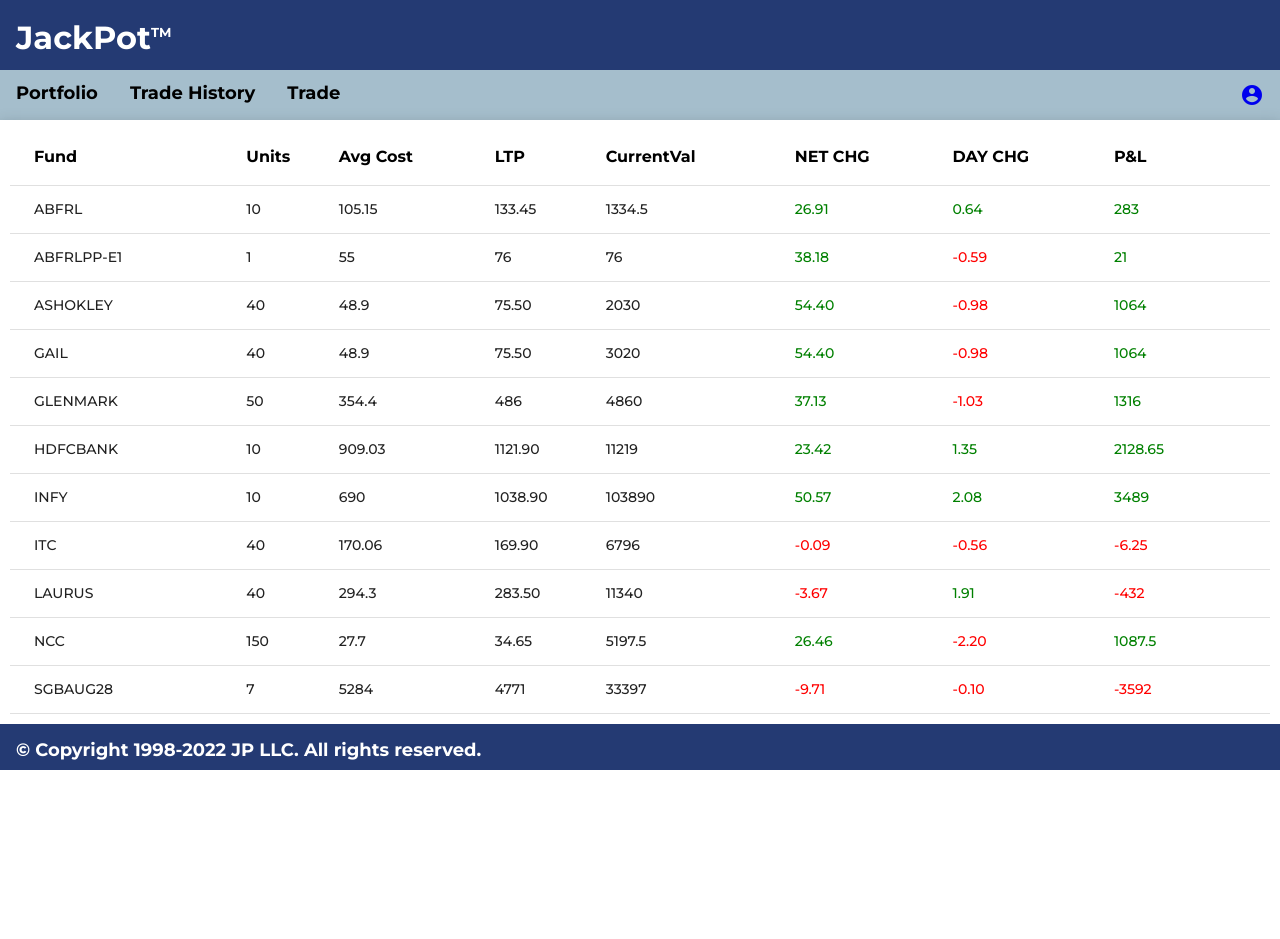
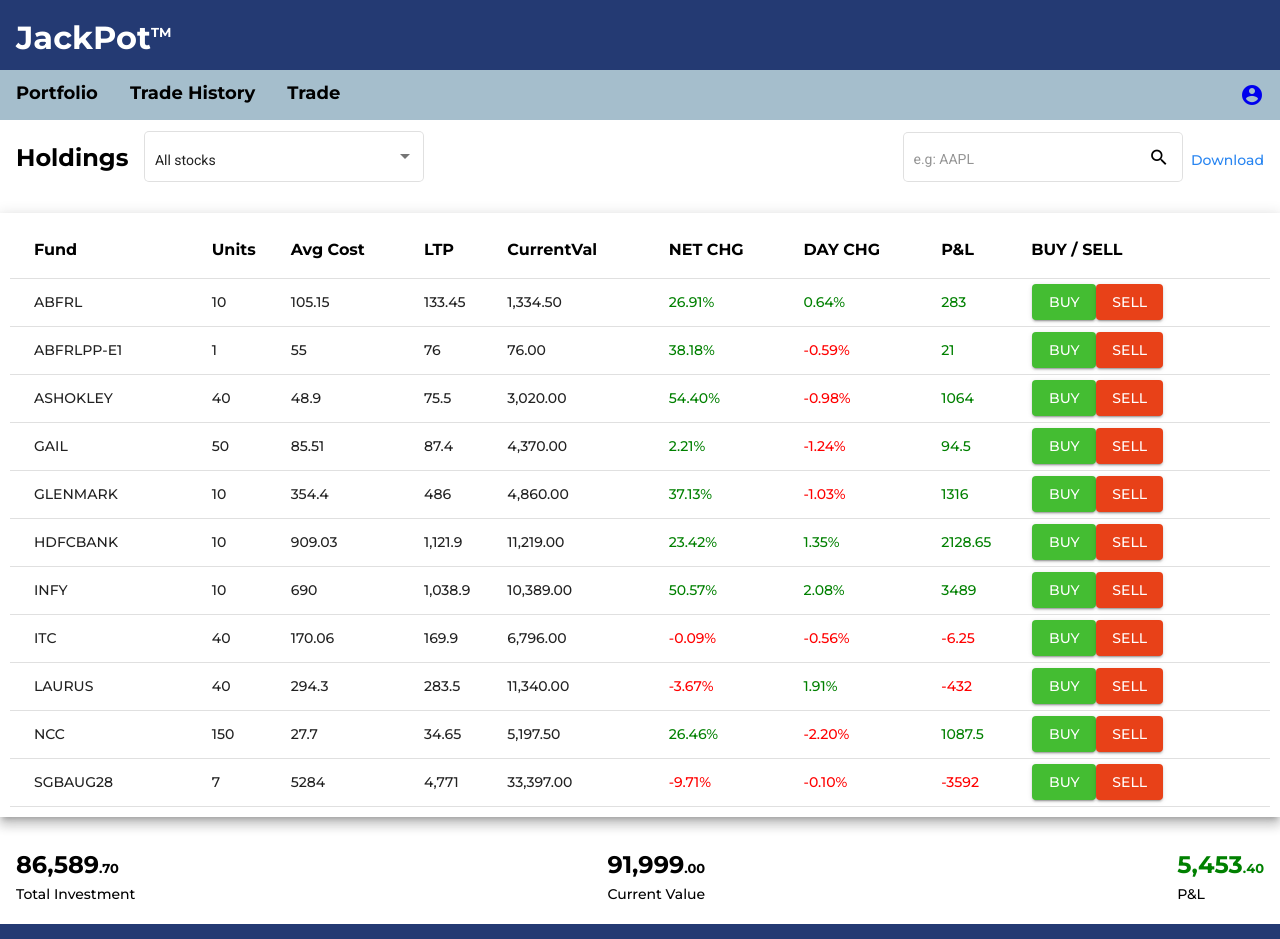
Before and after one commit to lAnirudhRameshl/JackPot, an Angular app in the folder JackPot/: page /portfolio in a window 1280 px wide. Shown: the top 939 px of the page. Before the commit the page ends 800 px from the top, so only its background shows below. Built offline with nearby package versions, Linux system fonts and the light colour scheme.

Commit message:
Filter function added to table

```diff
--- a/JackPot/src/app/app.module.ts
+++ b/JackPot/src/app/app.module.ts
@@ -34,6 +34,7 @@
 import { PorfolioComponent } from './components/pages/porfolio/porfolio.component';
 
 import { PortfolioTableComponent } from './components/molecules/portfolio-table/portfolio-table.component';
+import { TableHeaderComponent } from './components/molecules/table-header/table-header.component';
 
 
 @NgModule({
@@ -58,7 +59,8 @@
     AssetCardComponent,
     TradePageComponent,
     PorfolioComponent,
-    PortfolioTableComponent
+    PortfolioTableComponent,
+    TableHeaderComponent
 
   ],
   imports: [
--- a/JackPot/src/app/components/molecules/nav-bar/nav-bar.component.html
+++ b/JackPot/src/app/components/molecules/nav-bar/nav-bar.component.html
@@ -1,6 +1,6 @@
 <nav>
     <ul>
-        <li><app-nav-bar-link link="#Portfolio" text="Portfolio"></app-nav-bar-link></li>
+        <li><app-nav-bar-link link="/portfolio" text="Portfolio"></app-nav-bar-link></li>
         <li><app-nav-bar-link link="#Portfolio" text="Trade History"></app-nav-bar-link></li>
         <li><app-nav-bar-link link="/trade" text="Trade"></app-nav-bar-link></li>
         <li><a routerLink="/profile"><mat-icon id="icon" aria-label="Example home icon">account_circle</mat-icon></a></li>
--- a/JackPot/src/app/components/molecules/portfolio-table/portfolio-table.component.css
+++ b/JackPot/src/app/components/molecules/portfolio-table/portfolio-table.component.css
@@ -13,3 +13,48 @@
     color: black;
     font-family:'Montserrat';
 }
+.btnbs{
+    display: flex;
+    width:10%;
+    padding: 0;
+}
+
+.btnbs button{
+    margin-right: 0.5rem;
+}
+
+    /* justify-content: space-evenly; */
+    /* padding: 0.5rem; */
+/* .panel{
+    display: flex;
+    /* justify-content: space-between; */
+    /* padding: 1px;
+}
+
+.deleteafter{
+    background-color: #eee;
+    width: 25%;
+    padding: 3rem 3rem;
+
+} */
+td.mat-cell:last-of-type{
+    padding: 0;
+}
+.row{
+    padding: 0.5rem 1rem;
+    margin-top: 1.5rem;
+    display:flex;
+    justify-content: space-between;
+}
+h1{
+    margin:0;
+    font-family: 'Montserrat';
+    font-weight: 600;
+}
+p{
+    font-family: 'Montserrat';
+    font-weight: 400;
+}
+span{
+    font-size: small;
+}
--- a/JackPot/src/app/components/molecules/portfolio-table/portfolio-table.component.html
+++ b/JackPot/src/app/components/molecules/portfolio-table/portfolio-table.component.html
@@ -1,4 +1,4 @@
-<!-- <p>{{dataSource}}</p> -->
+<app-table-header  text="Holdings" (childEmit)="search($event)"></app-table-header>
 <table mat-table [dataSource]="dataSource" class="mat-elevation-z8">
 
     <!-- Fund Column -->
@@ -20,29 +20,54 @@
 
     <ng-container matColumnDef="ltp">
         <th mat-header-cell *matHeaderCellDef> LTP </th>
-        <td mat-cell *matCellDef="let element"> {{element.ltp}} </td>
+        <td mat-cell *matCellDef="let element"> {{element.ltp | number}} </td>
     </ng-container>
     <ng-container matColumnDef="currentval">
         <th mat-header-cell *matHeaderCellDef> CurrentVal </th>
-        <td mat-cell *matCellDef="let element"> {{element.currentval}} </td>
+        <td mat-cell *matCellDef="let element"> {{element.currentval | number:'1.2-2'}} </td>
     </ng-container>
 
     <ng-container matColumnDef="netchg">
         <th mat-header-cell *matHeaderCellDef> NET CHG </th>
-        <td mat-cell *matCellDef="let element" [style.color]="isPositive(element.netchg)?'green':'red'"> {{element.netchg}} </td>
+        <td mat-cell *matCellDef="let element" [style.color]="isPositive(element.netchg)?'green':'red'"> {{element.netchg/100 | percent:'1.2'}} </td>
     </ng-container>
     <ng-container matColumnDef="daychg">
         <th mat-header-cell *matHeaderCellDef> DAY CHG </th>
-        <td mat-cell *matCellDef="let element" [style.color]="isPositive(element.daychg)?'green':'red'"> {{element.daychg}} </td>
+        <td mat-cell *matCellDef="let element" [style.color]="isPositive(element.daychg)?'green':'red'"> {{element.daychg/100 | percent:'1.2'}} </td>
     </ng-container>
 
     <ng-container matColumnDef="pandl">
         <th mat-header-cell *matHeaderCellDef> P&L </th>
         <td mat-cell *matCellDef="let element" [style.color]="isPositive(element.pandl)?'green':'red'"> {{element.pandl}} </td>
     </ng-container>
+
+    <ng-container matColumnDef="btn">
+        <th mat-header-cell *matHeaderCellDef> BUY / SELL </th>
+        <td mat-cell *matCellDef="let element"> <app-buy-sell-panel class="btnbs"></app-buy-sell-panel></td>
+    </ng-container>
+
     <tr mat-header-row *matHeaderRowDef="displayedColumns"></tr>
     <tr mat-row *matRowDef="let row; columns: displayedColumns;"></tr>
 </table>
+
+<div class="row">
+    <div>
+        <!-- <h1>{{totalInvestment | number:'1.2-2' }}</h1> -->
+        <h1>{{arr2[0] | number}}<span>{{'.'+arr2[1] + '0'}}</span></h1>
+        <p>Total Investment</p>
+    </div>
+    <div>
+        <!-- <h1>{{currentVal | number:'1.2-2'}}</h1> -->
+        <h1>{{arr1[0] | number}}<span *ngIf="arr1[1]">{{'.'+arr1[1] + '0'}}</span><span *ngIf="!arr1[1]">{{'.00'}}</span></h1>
+        <p>Current Value</p>
+    </div>
+    <div>
+        <!-- <h1 [style.color]="isPositive(netpl)?'green':'red'">{{netpl | number:'1.2-2'}}</h1> -->
+        <h1 [style.color]="isPositive(netpl)?'green':'red'">{{arr[0] | number}}<span>{{'.'+arr[1] + '0'}}</span></h1>
+        <p>P&L</p>
+    </div>
+
+</div>
 
 <!-- <table>
     <thead>
--- a/JackPot/src/app/components/molecules/portfolio-table/portfolio-table.component.ts
+++ b/JackPot/src/app/components/molecules/portfolio-table/portfolio-table.component.ts
@@ -1,4 +1,4 @@
-import { Component, OnInit } from '@angular/core';
+import { Component, OnChanges, OnInit, SimpleChanges } from '@angular/core';
 import { MatTableDataSource } from '@angular/material/table';
 import { Portfolio } from 'src/app/models/portfolio.model';
 import { PortfolioDataService } from 'src/app/services/portfolio-data.service';
@@ -11,16 +11,45 @@
 export class PortfolioTableComponent implements OnInit {
 
   data: Portfolio[]=[];
+  searchText="";
   dataSource!: MatTableDataSource<Portfolio>;
 
-  displayedColumns: string[] = ['fund','units','avgcost','ltp','currentval','netchg','daychg','pandl'];
+  totalInvestment:number=0;
+  netpl:number = 0;
+  currentVal: number=0;
+
+  arr:any[]=[];
+  arr1:any[]=[];
+  arr2:any[]=[];
+
+  displayedColumns: string[] = ['fund','units','avgcost','ltp','currentval','netchg','daychg','pandl','btn'];
   constructor(private ds:PortfolioDataService) { }
+
+  search(e:any){
+    console.log("Insie parent..fuction search called..");
+    this.searchText = e;
+    this.dataSource.filter = e.trim().toLowerCase();
+  }
 
   ngOnInit(): void {
     this.ds.getPortfolioData().subscribe((data)=>{
       this.data=data;
       this.dataSource = new MatTableDataSource(this.data);
+      this.data.forEach((dt)=>{
+        console.log('DATAA:'+ dt.currentval);
+        this.currentVal += dt.currentval;
+        this.netpl += dt.pandl;
+        this.totalInvestment += (dt.units * dt.avgcost);
+
+        })
+        cal();
     })
+    const cal = () =>{
+      this.arr = this.netpl.toString().split('.');
+      this.arr1 = this.currentVal.toString().split('.');
+      this.arr2 = this.totalInvestment.toString().split('.');
+    }
+
 
   }
 
@@ -29,5 +58,4 @@
     else
       return false;
   }
-
 }
--- /dev/null
+++ b/JackPot/src/app/components/molecules/table-header/table-header.component.css
@@ -0,0 +1,47 @@
+.row{
+    display:flex;
+    justify-content: space-between;
+    padding:0.5rem 1rem;
+}
+.col{
+    display: flex;
+    align-items: center;
+}
+h1{
+    margin-right: 1rem;
+    font-family: 'Montserrat';
+    font-weight: 600;
+}
+button {
+    background-color: #2573BB;
+    color: white;
+    padding: 0.2rem 0;
+    width: fit-content;
+    height: 50px;
+    border: none;
+    border-radius: 7px;
+    font-family: 'Montserrat' !important;
+}
+::ng-deep .mat-form-field-infix{
+    display: flex !important;
+    padding: 0;
+}
+.search {
+    flex-grow: 3;
+    display: flex;
+    align-items: center;
+    font-size: 12px;
+}
+
+.search mat-form-field {
+    flex-grow: 1;
+    margin: 0 5px;
+}
+.download{
+    color: #2885F1;
+    margin-left: 0.5rem;
+}
+
+.mat-form-field{
+    width: 20em;
+}
--- /dev/null
+++ b/JackPot/src/app/components/molecules/table-header/table-header.component.html
@@ -0,0 +1,30 @@
+<div class="row">
+    <div class="col">
+        <h1>{{text}}</h1>
+        <mat-form-field appearance="outline">
+            <mat-select [(ngModel)]="selectedAssetType">
+              <mat-option [value]="assetType" *ngFor="let assetType of assetTypes">
+                {{ assetType }}
+              </mat-option>
+            </mat-select>
+          </mat-form-field>
+    </div>
+    <div class="col">
+        <div>
+            <mat-form-field appearance="outline">
+                <input
+                  type="text"
+                  (change)="callParent(searchText.value)"
+                  #searchText
+                  matInput
+                  [(ngModel)]="assetSearch"
+                  placeholder="e.g: AAPL"
+                />
+                <mat-icon matSuffix id="icon" aria-label="Example home icon">search</mat-icon>
+              </mat-form-field>
+
+        </div>
+
+        <p class="download">Download</p>
+    </div>
+</div>
--- /dev/null
+++ b/JackPot/src/app/components/molecules/table-header/table-header.component.ts
@@ -0,0 +1,31 @@
+import { outputAst } from '@angular/compiler';
+import { Component, EventEmitter, Input, OnInit, Output } from '@angular/core';
+import { ASSET_TYPES } from 'src/app/constants/asset-types';
+
+@Component({
+  selector: 'app-table-header',
+  templateUrl: './table-header.component.html',
+  styleUrls: ['./table-header.component.css']
+})
+export class TableHeaderComponent implements OnInit {
+
+  @Input() text?:string;
+  @Output() childEmit = new EventEmitter();
+
+  assetTypes: string[] = ASSET_TYPES;
+  selectedAssetType: string = this.assetTypes[0];
+  assetSearch = "";
+
+  constructor() { }
+
+  ngOnInit(): void {
+  }
+  callParent(data:string){
+    console.log("Parent component called.."+ data);
+    this.childEmit.emit(data);
+  }
+
+}
+function output() {
+  throw new Error('Function not implemented.');
+}
--- a/JackPot/src/app/components/pages/porfolio/porfolio.component.html
+++ b/JackPot/src/app/components/pages/porfolio/porfolio.component.html
@@ -1,2 +1,3 @@
 <app-nav-bar></app-nav-bar>
+<!-- <app-table-header text="Holdings"></app-table-header> -->
 <app-portfolio-table></app-portfolio-table>
--- a/JackPot/src/assets/data/holdings.json
+++ b/JackPot/src/assets/data/holdings.json
@@ -25,24 +25,24 @@
         "units": 40,
         "avgcost": 48.90,
         "ltp": "75.50",
-        "currentval": 2030,
+        "currentval": 3020,
         "pandl": 1064,
         "netchg": "54.40",
         "daychg":"-0.98"
     },
     {
         "fund": "GAIL",
-        "units": 40,
-        "avgcost": 48.90,
-        "ltp": "75.50",
-        "currentval": 3020,
-        "pandl": 1064,
-        "netchg": "54.40",
-        "daychg":"-0.98"
+        "units": 50,
+        "avgcost": 85.51,
+        "ltp": "87.40",
+        "currentval": 4370,
+        "pandl": 94.50,
+        "netchg": "2.21",
+        "daychg":"-1.24"
     },
     {
         "fund": "GLENMARK",
-        "units": 50,
+        "units": 10,
         "avgcost": 354.40,
         "ltp": "486",
         "currentval": 4860,
@@ -65,7 +65,7 @@
         "units": 10,
         "avgcost": 690,
         "ltp": "1038.90",
-        "currentval": 103890,
+        "currentval": 10389.0,
         "pandl": 3489,
         "netchg": "50.57",
         "daychg":"2.08"
```
Also changed, not shown: 1 other file (tests, documents, lock files or other folders).
